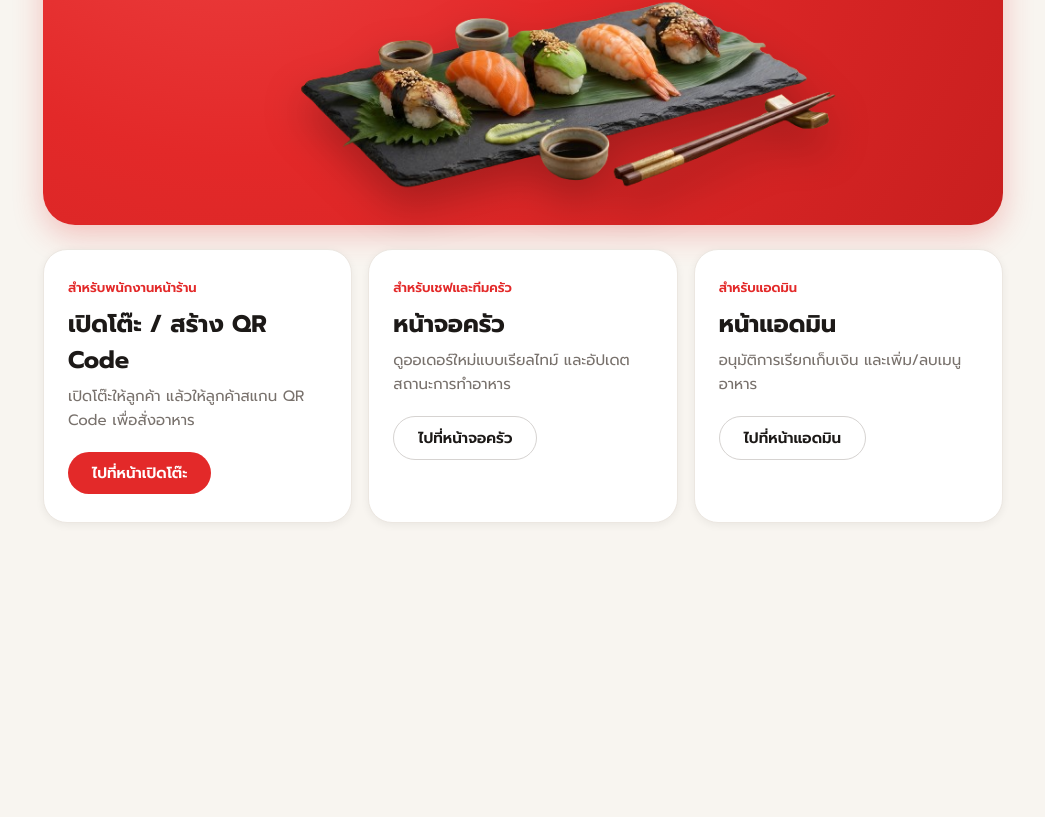
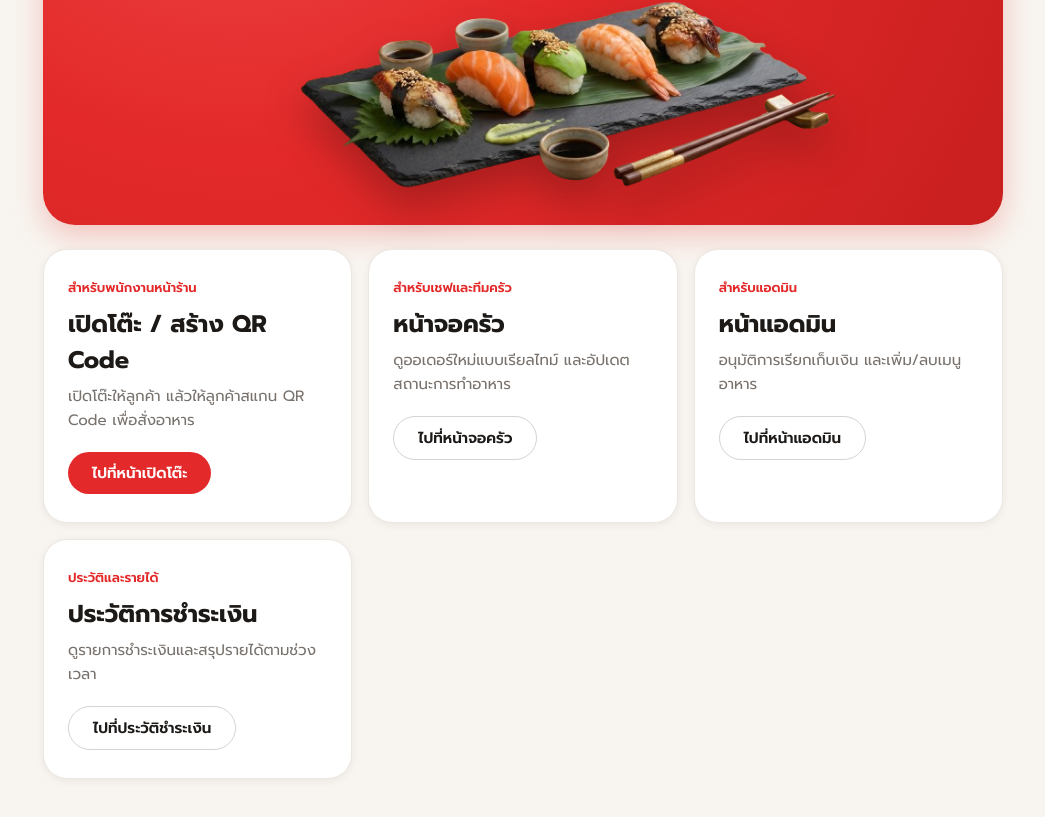
Before and after one commit to patty224/Sushi-Hana, a Next.js app: page / in a window 1280 px wide. Shown: the part 415-1232 px from the top of the page, without its empty margins (117-1162 px from the left). Before the commit the page ends 986 px from the top, so only its background shows below. Built offline with nearby package versions, Linux system fonts and the light colour scheme; a web font is replaced by a local one.

Commit message:
Update page.js

```diff
--- a/app/page.js
+++ b/app/page.js
@@ -177,6 +177,12 @@ export default function HomePage() {
             <p style={styles.cardText}>อนุมัติการเรียกเก็บเงิน และเพิ่ม/ลบเมนูอาหาร</p>
             <span style={styles.buttonOutline}>ไปที่หน้าแอดมิน</span>
           </Link>
+          <Link href="/history" style={styles.card}>
+            <p style={styles.cardLabel}>ประวัติและรายได้</p>
+            <h2 style={styles.cardTitle}>ประวัติการชำระเงิน</h2>
+            <p style={styles.cardText}>ดูรายการชำระเงินและสรุปรายได้ตามช่วงเวลา</p>
+            <span style={styles.buttonOutline}>ไปที่ประวัติชำระเงิน</span>
+          </Link>
         </section>
       </div>
     </main>
```
